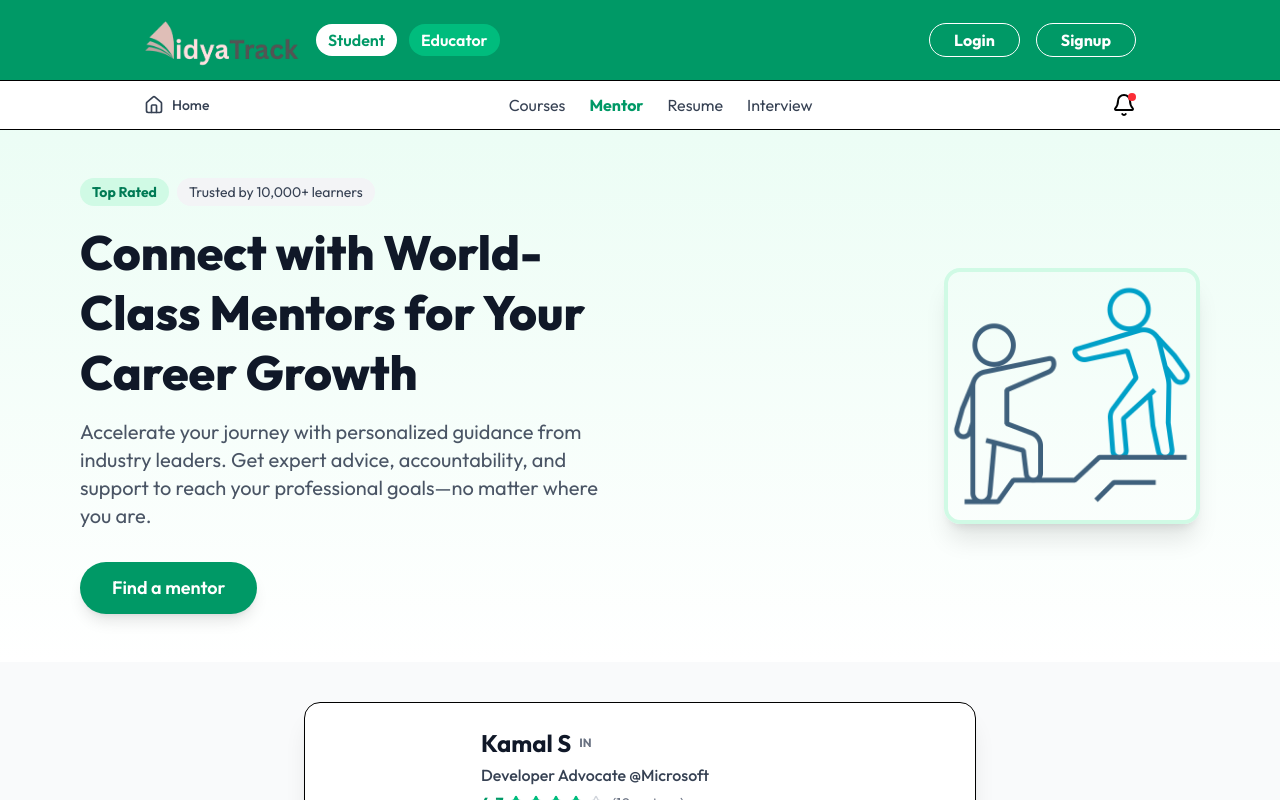
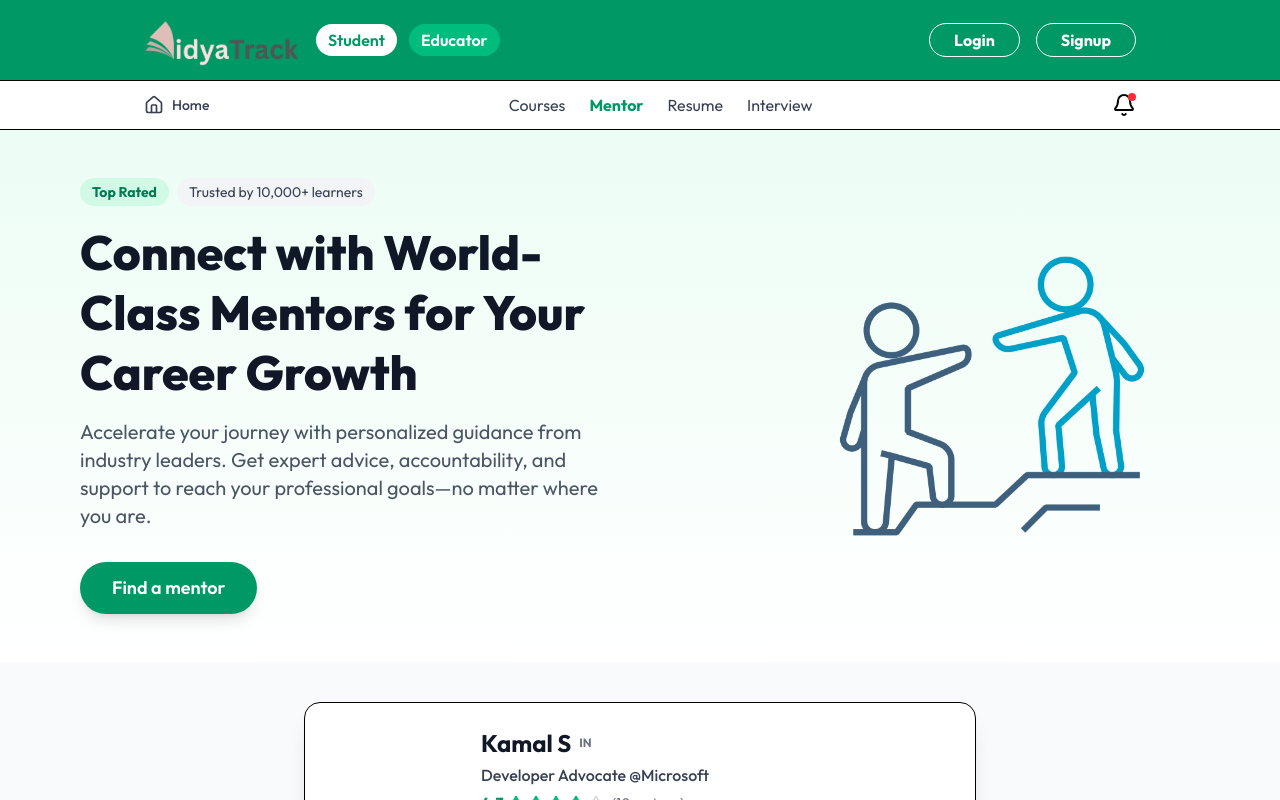
Before and after one commit to Adarsh-Chaubey03/VidyaTrack, a React (Vite) app in the folder client/: page /mentor in a window 1280 px wide. Shown: the top 800 px of the page. Built offline with nearby package versions, Linux system fonts and the light colour scheme; no server answers.

Commit message:
Update Mentor.jsx

```diff
--- a/client/src/pages/student/Mentor.jsx
+++ b/client/src/pages/student/Mentor.jsx
@@ -38,7 +38,7 @@ function Mentor() {
           </button>
         </div>
         <div className="flex-1 flex justify-center md:justify-end">
-          <img src={assets.mentor_bg} alt="Mentor Hero" className="rounded-2xl shadow-xl w-64 h-64 object-cover border-4 border-emerald-100" />
+          <img src={assets.mentor_bg} alt="Mentor Hero" className="rounded-2xl w-80 h-80 object-contain md:mr-12" />
         </div>
       </section>
 
```
